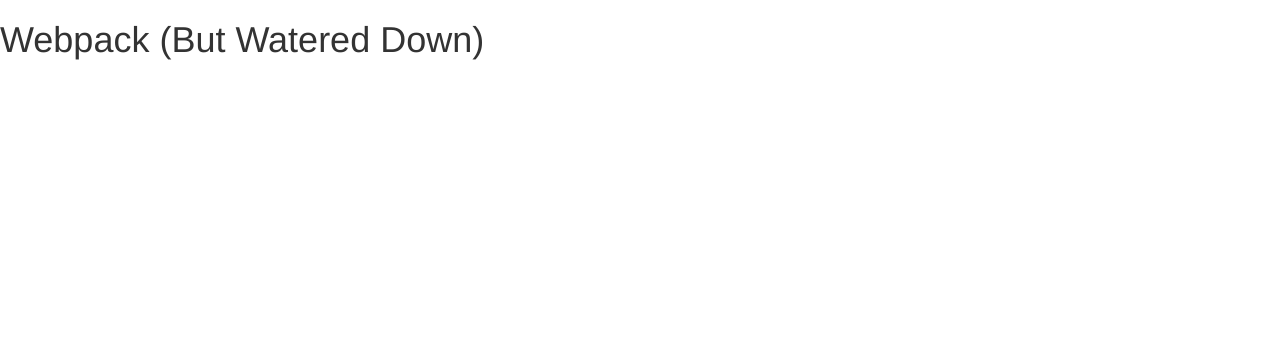
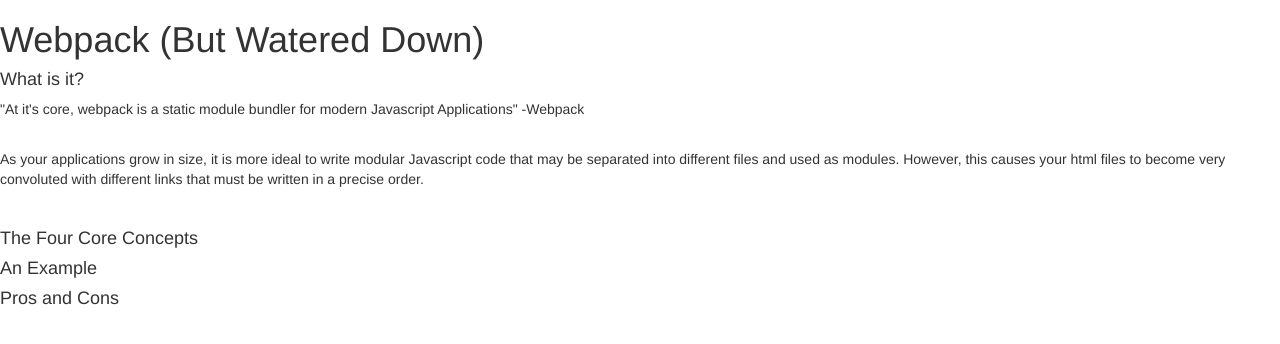
Before and after one commit to kristinlin/miniature-train, a plain HTML site: page index.html in a window 1280 px wide. Drawn offline with nearby package versions, Linux system fonts and the light colour scheme.

Commit message:
beginnings

```diff
--- a/index.html
+++ b/index.html
@@ -7,6 +7,14 @@
   </head>
   <body>
     <h1>Webpack (But Watered Down)</h1>
+    <h4>What is it?</h4>
+    <p>"At it's core, webpack is a static module bundler for modern Javascript Applications" -Webpack</p>
+    <br>
+    <p>As your applications grow in size, it is more ideal to write modular Javascript code that may be separated into different files and used as modules. However, this causes your html files to become very convoluted with different links that must be written in a precise order.</p>
+    <br>
+    <h4>The Four Core Concepts</h4>
+    <h4>An Example</h4>
+    <h4>Pros and Cons</h4>
     <script src="index.js" type='text/javascript'></script>
   </body>
 </html>
```
